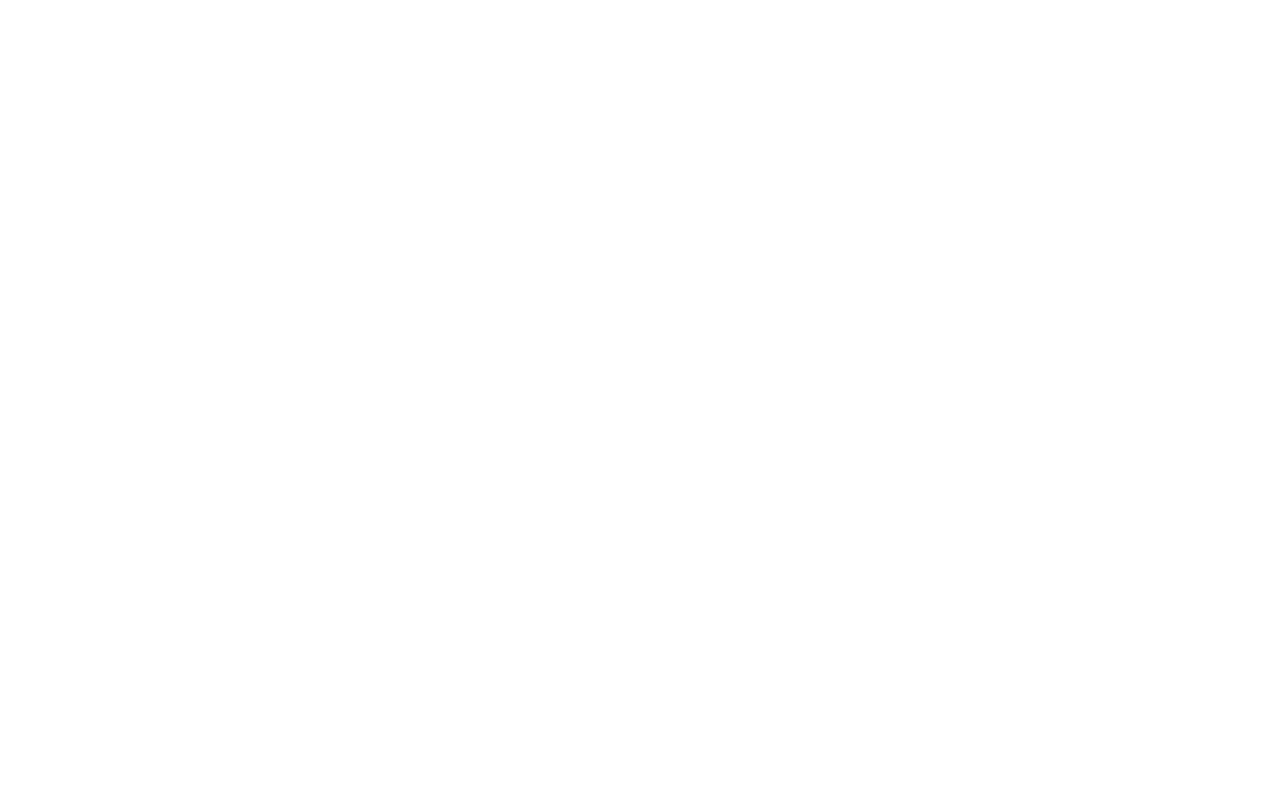
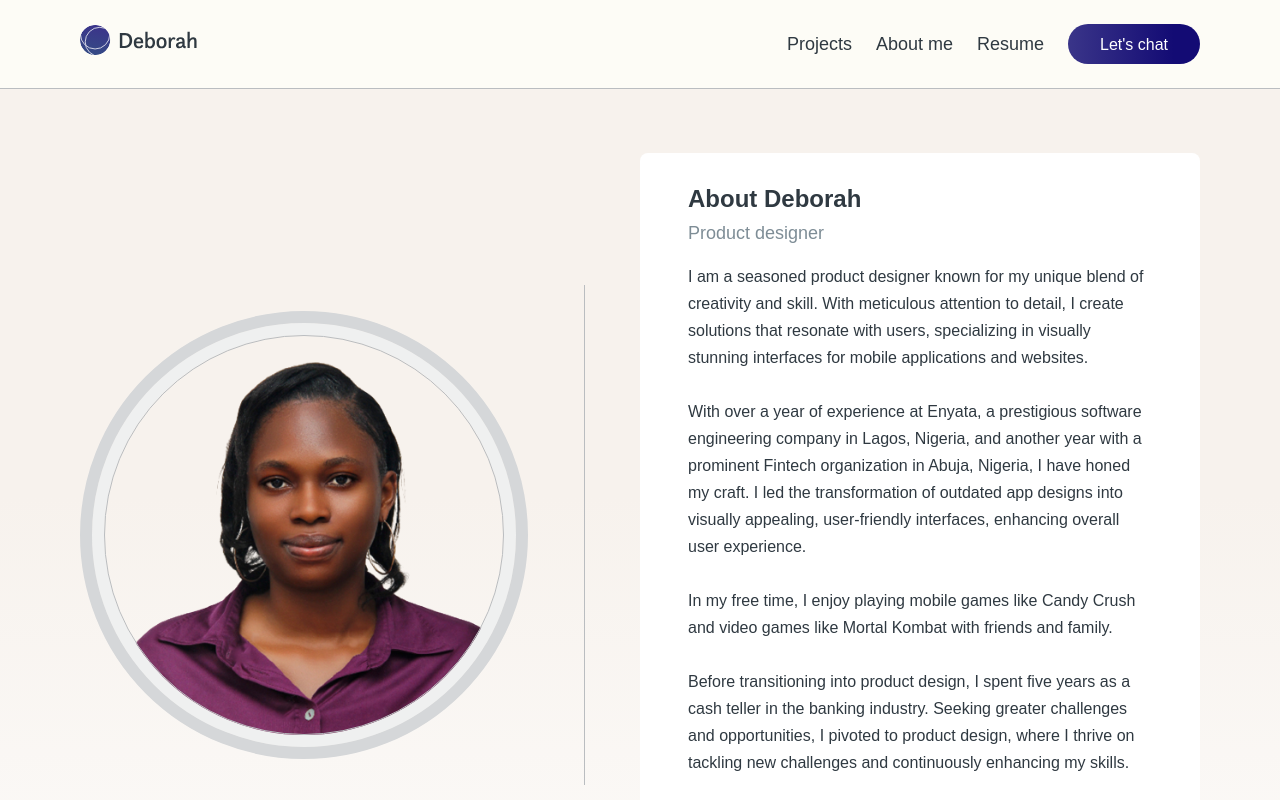
Before and after one commit to sadon26/deborah-portfolio, a React (Vite) app: page /about-me in a window 1280 px wide. Before the commit this address had no page. Built offline with nearby package versions, Linux system fonts and the light colour scheme; a web font is replaced by a local one.

Commit message:
about me UI implementation

```diff
--- a/src/components/Header/index.jsx
+++ b/src/components/Header/index.jsx
@@ -4,11 +4,11 @@
 import { Button } from "@/components";
 import classNames from "classnames";
 import { useNavigate } from "react-router-dom";
-import { HOME_ROUTE } from "@/constants";
+import { HOME_ROUTE, ABOUT_ME_ROUTE } from "@/constants";
 
 const links = [
   { label: "Projects" },
-  { label: "About me" },
+  { label: "About me", to: ABOUT_ME_ROUTE },
   { label: "Resume" },
   { label: "Let's chat" },
 ];
@@ -52,7 +52,7 @@
         <img src={Deborah} alt="deborah-logo" className="h-full" />
       </div>
       <div className="hidden md:flex items-center gap-6">
-        {links.map(({ label }) => (
+        {links.map(({ label, to }) => (
           <button
             key={label}
             className={classNames(
@@ -61,6 +61,7 @@
                 "md:hidden": label === "Let's chat",
               }
             )}
+            onClick={() => navigate(to)}
           >
             {label}
           </button>
@@ -138,8 +139,8 @@
         }}
       >
         <div className="bg-white m-4 p-4">
-          {links.map(({ label }, index) => (
-            <div
+          {links.map(({ label, to }, index) => (
+            <button
               key={index}
               className={classNames(
                 "py-3 cursor-pointer hover:text-blue-400 hover:font-bold transition-all",
@@ -148,9 +149,10 @@
                     index + 1 !== links.length,
                 }
               )}
+              onClick={() => navigate(to)}
             >
               {label}
-            </div>
+            </button>
           ))}
         </div>
       </motion.div>
--- a/src/constants/paths.js
+++ b/src/constants/paths.js
@@ -1,2 +1,3 @@
 export const PROJECT_ROUTE = (subpath) => `/projects/${subpath}`;
 export const HOME_ROUTE = "/";
+export const ABOUT_ME_ROUTE = "/about-me";
--- /dev/null
+++ b/src/pages/AboutMe/index.jsx
@@ -0,0 +1,109 @@
+import React from "react";
+import { HomePageLayout } from "@/layouts";
+import { DeborahAvatarBig } from "../../assets/svg";
+import { motion } from "framer-motion";
+import { MyDesignFlair } from "../Home/MyDesignFlair";
+import MyMagicTools from "../Home/MyMagicTools";
+
+const AboutMe = () => {
+  return (
+    <HomePageLayout className="bg-light-yellow-layout-bg important">
+      <div className="pt-[57px] md:pt-[89px]">
+        <div className="px-4 md:px-20 md:py-[64px] md:mb-[88px] mb-6 flex flex-col md:flex-row gap-10 justify-between items-center">
+          <motion.div
+            initial={{
+              y: -100,
+              opacity: 0,
+            }}
+            animate={{
+              y: 0,
+              opacity: 1,
+            }}
+            transition={{
+              delay: 0.4,
+              ease: "linear",
+            }}
+            className="mt-[56px] md:mt-0"
+          >
+            <img src={DeborahAvatarBig} alt="deborah-avatar" />
+          </motion.div>
+          <motion.div
+            initial={{
+              opacity: 0,
+            }}
+            animate={{
+              opacity: 1,
+            }}
+            transition={{
+              delay: 0.4,
+              ease: "linear",
+            }}
+            className="md:w-[1px] w-full h-[1px] bg-[#BABDC0] md:h-[500px]"
+          ></motion.div>
+          <motion.div
+            initial={{
+              y: 100,
+              opacity: 0,
+            }}
+            animate={{
+              y: 0,
+              opacity: 1,
+            }}
+            transition={{
+              delay: 0.4,
+              ease: "linear",
+            }}
+            className="md:w-[50%] gradient-card md:py-8 p-6 md:px-12 rounded-[8px]"
+          >
+            <div className="mb-4">
+              <h4 className="md:text-[24px] font-bold mb-1 md:mb-2">
+                About Deborah
+              </h4>
+              <p className="text-secondary text-[18px]">Product designer</p>
+            </div>
+
+            <p className="text-primary">
+              I am a seasoned product designer known for my unique blend of
+              creativity and skill. With meticulous attention to detail, I
+              create solutions that resonate with users, specializing in
+              visually stunning interfaces for mobile applications and websites.
+              <br />
+              <br />
+              With over a year of experience at Enyata, a prestigious software
+              engineering company in Lagos, Nigeria, and another year with a
+              prominent Fintech organization in Abuja, Nigeria, I have honed my
+              craft. I led the transformation of outdated app designs into
+              visually appealing, user-friendly interfaces, enhancing overall
+              user experience.
+              <br />
+              <br />
+              In my free time, I enjoy playing mobile games like Candy Crush and
+              video games like Mortal Kombat with friends and family.
+              <br />
+              <br />
+              Before transitioning into product design, I spent five years as a
+              cash teller in the banking industry. Seeking greater challenges
+              and opportunities, I pivoted to product design, where I thrive on
+              tackling new challenges and continuously enhancing my skills.
+              <br />
+              <br />
+              Based in Porto, Portugal, I am passionate about cinema,
+              discovering new hangout spots, and cherishing quality time with
+              friends.
+            </p>
+          </motion.div>
+        </div>
+
+        <div className="px-4 md:px-20">
+          <MyDesignFlair />
+        </div>
+
+        <div className="my-12">
+          <MyMagicTools />
+        </div>
+      </div>
+    </HomePageLayout>
+  );
+};
+
+export default AboutMe;
--- a/src/pages/Project/Payrep/index.jsx
+++ b/src/pages/Project/Payrep/index.jsx
@@ -43,7 +43,7 @@
         delay: 0.5,
       }}
     >
-      <div className="relative pt-[57px] md:pt-[89px]  h-full">
+      <div className="relative pt-[57px] md:pt-[89px] h-full">
         <div className="px-4 md:px-20 pt-8 md:pt-[120px] flex justify-between flex-col md:flex-row gap-8 bg-header-two">
           <div className="md:pt-10 flex flex-col items-center md:items-start text-white">
             <div className="mb-3 md:mb-6 w-12 md:w-[61px]">
--- a/src/pages/index.jsx
+++ b/src/pages/index.jsx
@@ -2,5 +2,6 @@
 
 const Home = React.lazy(() => import("./Home"));
 const Project = React.lazy(() => import("./Project"));
+const AboutMe = React.lazy(() => import("./AboutMe"));
 
-export { Home, Project };
+export { Home, Project, AboutMe };
--- a/src/routes/index.jsx
+++ b/src/routes/index.jsx
@@ -1,12 +1,13 @@
 import React from "react";
 import { Route, Routes } from "react-router-dom";
-import { Home, Project } from "../pages";
+import { AboutMe, Home, Project } from "../pages";
 
 const Router = () => {
   return (
     <Routes>
       <Route index element={<Home />} />
       <Route path="/projects/:name" element={<Project />} />
+      <Route path="/about-me" element={<AboutMe />} />
     </Routes>
   );
 };
--- a/src/styles/_components.scss
+++ b/src/styles/_components.scss
@@ -39,3 +39,7 @@
     @include infoBoxDot(#cc5648);
   }
 }
+
+.gradient-card {
+  background: linear-gradient(180deg, #fff 90%, transparent 95%);
+}
--- a/src/styles/index.scss
+++ b/src/styles/index.scss
@@ -29,6 +29,14 @@
   }
 }
 
+.bg-light-yellow-layout-bg {
+  background: linear-gradient(-180deg, #f7f2ed 30%, #fff 70%);
+
+  &.important {
+    background: linear-gradient(180deg, #f7f2ed 30%, #fff 70%) !important;
+  }
+}
+
 .animated-div {
   transform: translateY(100%);
   // opacity: 0;
```
